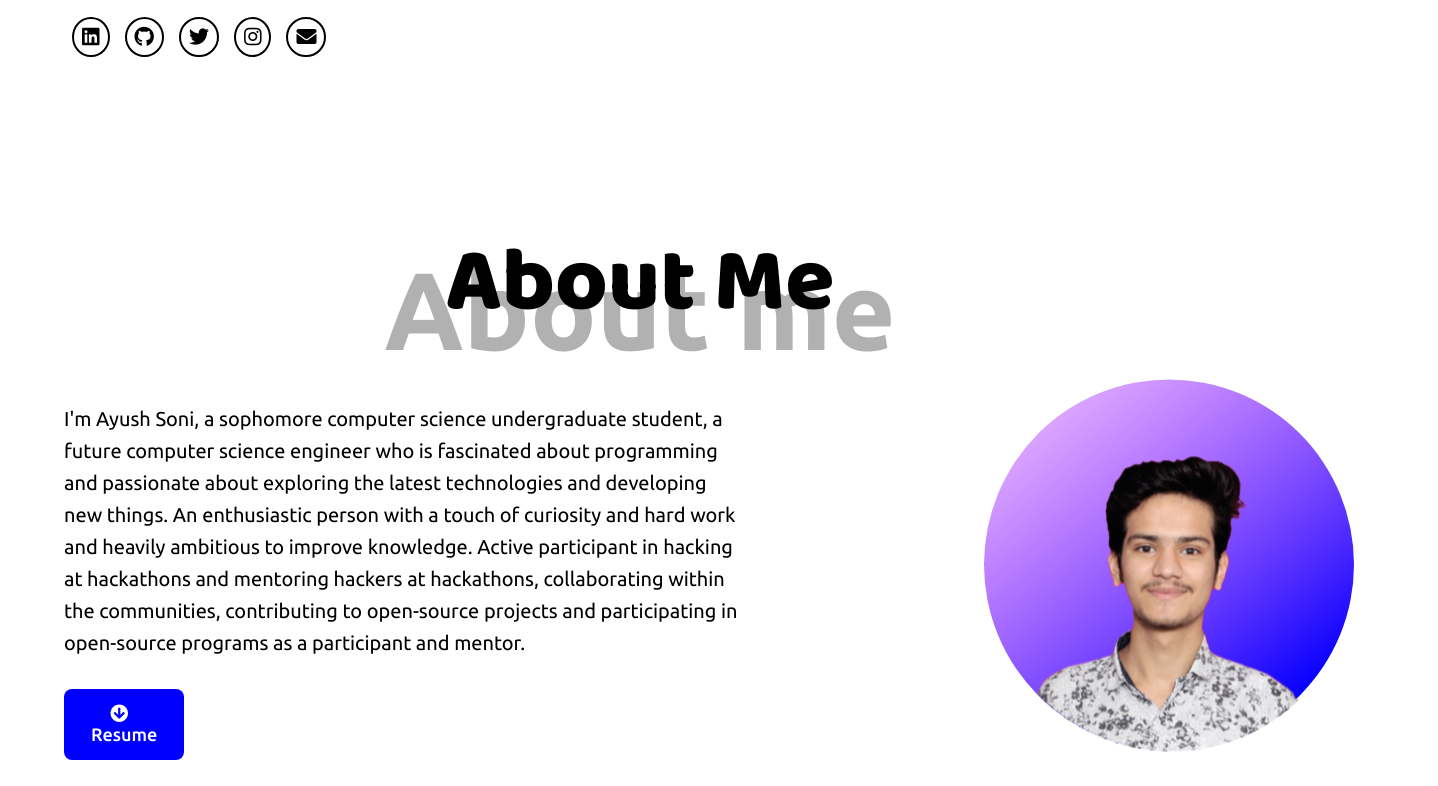
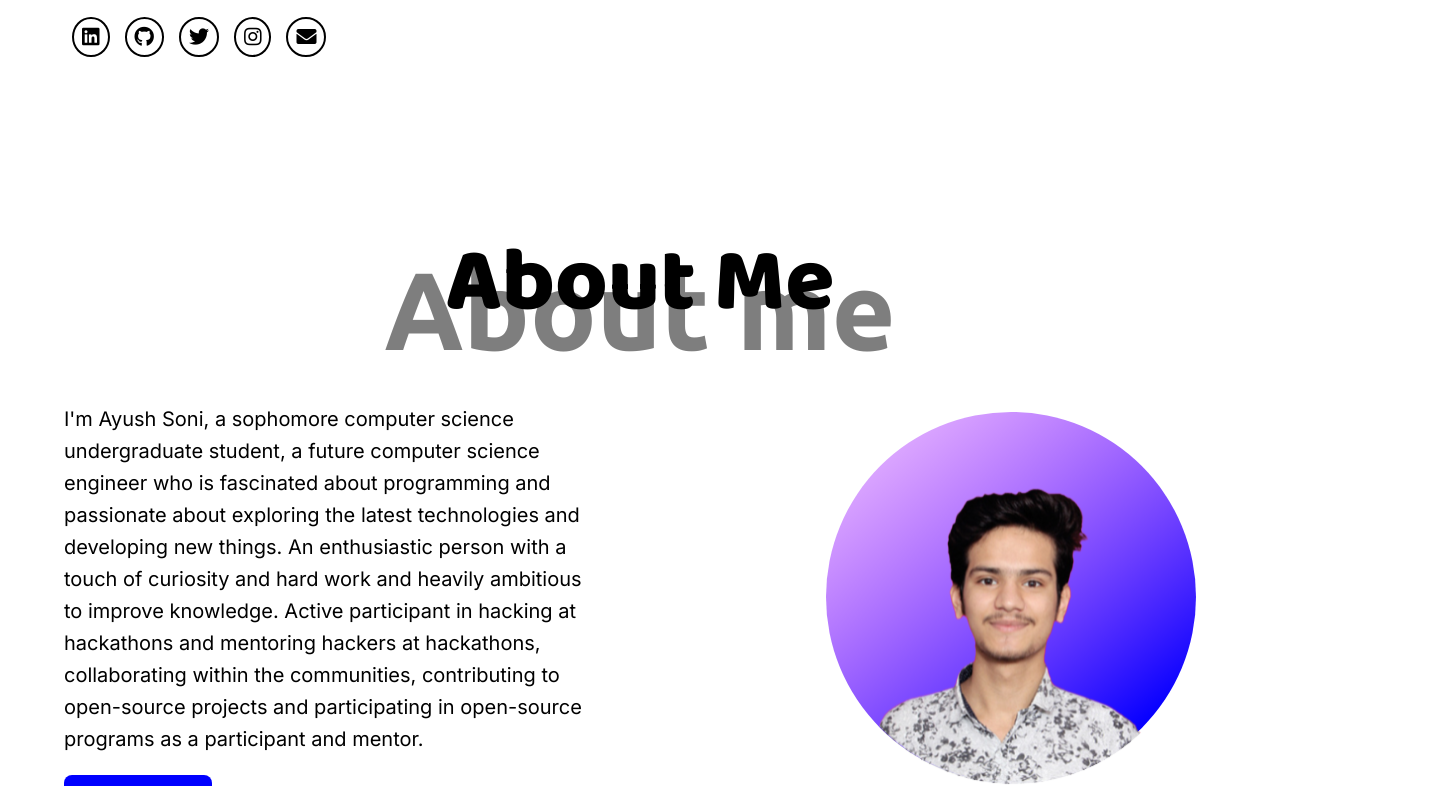
Before and after one commit to ayushsoni1010/portfolio-website, a React (Create React App) app: page / in a window 1280 px wide. Shown: the part 775-1561 px from the top of the page, 1438 px wide, since content can reach past the window. Built offline with nearby package versions, Linux system fonts and the light colour scheme.

Commit message:
🚀Updated: About-me page

```diff
--- a/src/App.js
+++ b/src/App.js
@@ -19,7 +19,7 @@ export default function App(){
         {/* <Route path="/projects" exact component={Projects}/> */}
         <Route path="/contact" exact component={Contact}/>
       </BrowserRouter>
-      <Footer />
+      <Footer/>
     </div>
   )
 }
--- a/src/views/About/style.views.about.css
+++ b/src/views/About/style.views.about.css
@@ -14,6 +14,7 @@ div.about-section-wrapper {
           justify-content: space-between;
   margin-right: auto;
   margin-left: auto;
+  position: relative;
 }
 
 div.about-section-wrapper > h1.about-section-title {
@@ -34,7 +35,7 @@ div.about-section-wrapper > p.bg-about {
   font-weight: 700;
   position: absolute;
   margin-top: 125px;
-  opacity: 30%;
+  opacity: 50%;
 }
 
 div.about-section-wrapper > div.about-info-wrapper {
@@ -71,11 +72,11 @@ div.about-section-wrapper > div.about-info-wrapper > div.about-me-btn-para > p {
   line-height: 1.6;
   font-size: 20px;
   text-align: left;
+  font-family: 'Inter';
 }
 
 div.about-section-wrapper > div.about-info-wrapper > div.about-me-btn-para > a {
-  margin-top: 30px;
-  margin-right: 45em;
+  margin-top: 20px;
 }
 
 div.about-section-wrapper > div.about-info-wrapper > img.about-me-profilePic {
--- a/src/views/About/style.views.about.scss
+++ b/src/views/About/style.views.about.scss
@@ -5,6 +5,7 @@ div.about-section-wrapper{
     justify-content: space-between;
     margin-right: auto;
     margin-left: auto;
+    position: relative;
     > h1.about-section-title{
         margin-top: 1em;
         font-size: 90px;
@@ -22,7 +23,7 @@ div.about-section-wrapper{
         font-weight: 700;
         position: absolute;
         margin-top:125px;
-        opacity: 30%;
+        opacity: 50%;
     }
     > div.about-info-wrapper{
         display: flex;
@@ -43,10 +44,10 @@ div.about-section-wrapper{
                 line-height: 1.6;
                 font-size: 20px;
                 text-align: left;
+                font-family: 'Inter';
             }
             > a{
-                margin-top: 30px;
-                margin-right: 45em;
+                margin-top: 20px;
             }
         }
         > img.about-me-profilePic{
```
Also changed, not shown: 1 other file (tests, documents, lock files or other folders).
